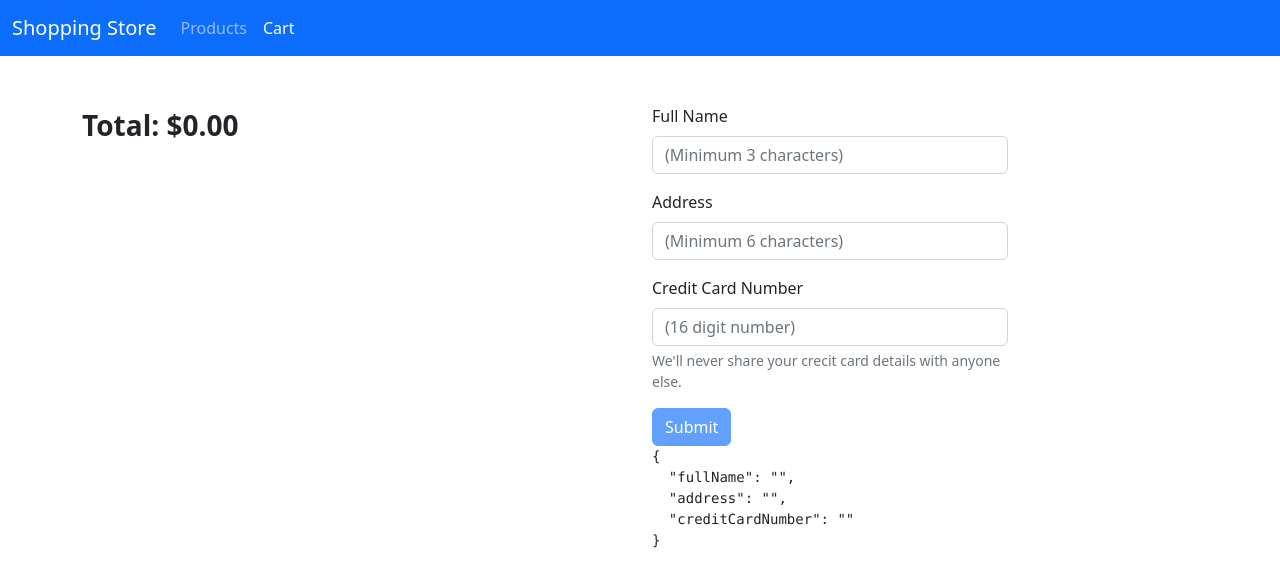
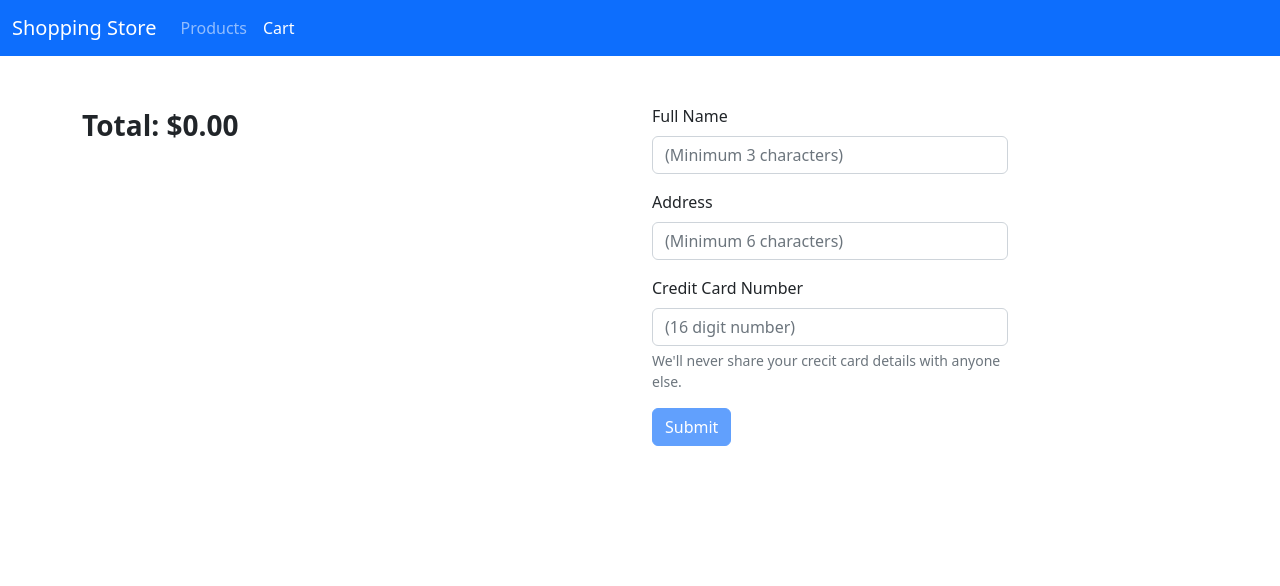
Before and after one commit to sergiokag/fs-js-angular-shopping-store, an Angular app: page /cart in a window 1280 px wide. Shown: the top 586 px of the page. Built offline with nearby package versions, Linux system fonts and the light colour scheme.

Commit message:
Fixes on order form

```diff
--- a/src/cart/components/cart-form/cart-form.component.html
+++ b/src/cart/components/cart-form/cart-form.component.html
@@ -53,6 +53,4 @@
     <div id="ccnHelp" class="form-text">We'll never share your crecit card details with anyone else.</div>
   </div>
   <button type="submit" class="btn btn-primary" [disabled]="!orderForm.form.valid">Submit</button>
-
-  <pre>{{ order | json }}</pre>
 </form>
```
